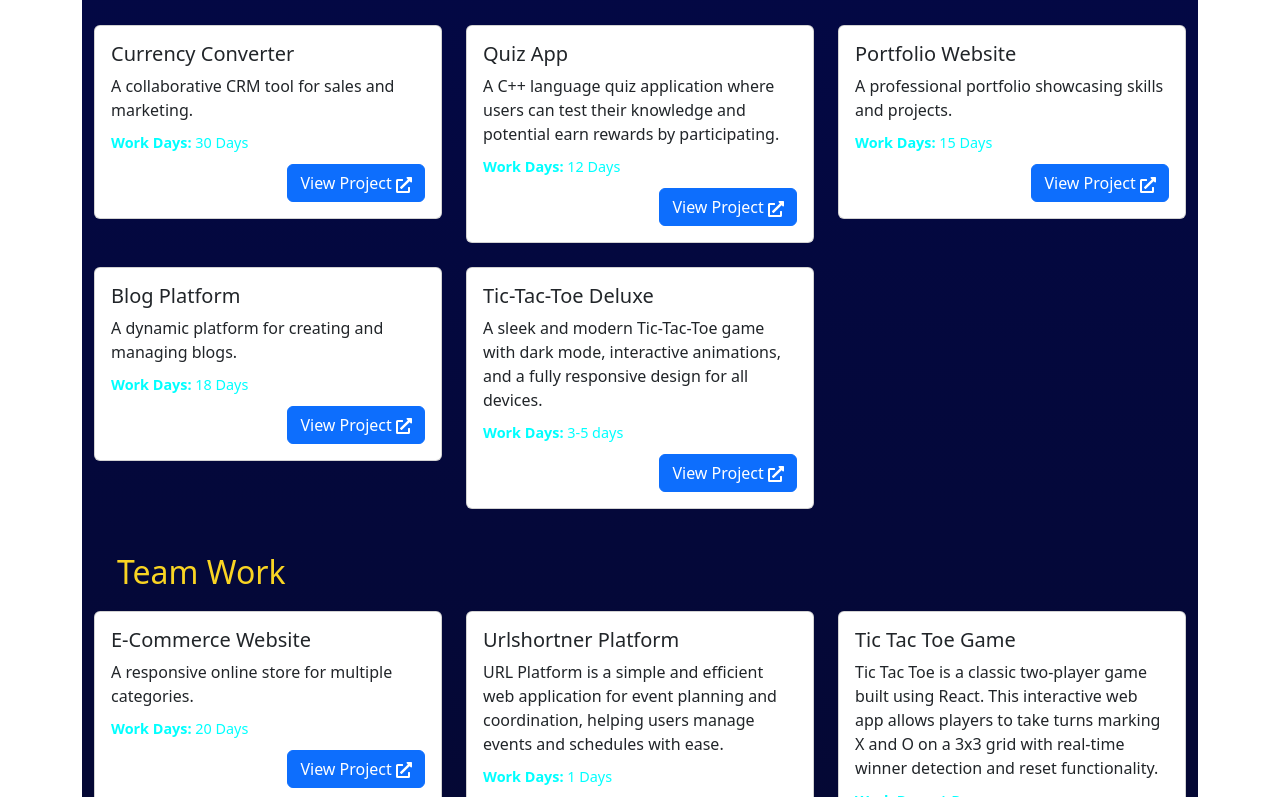
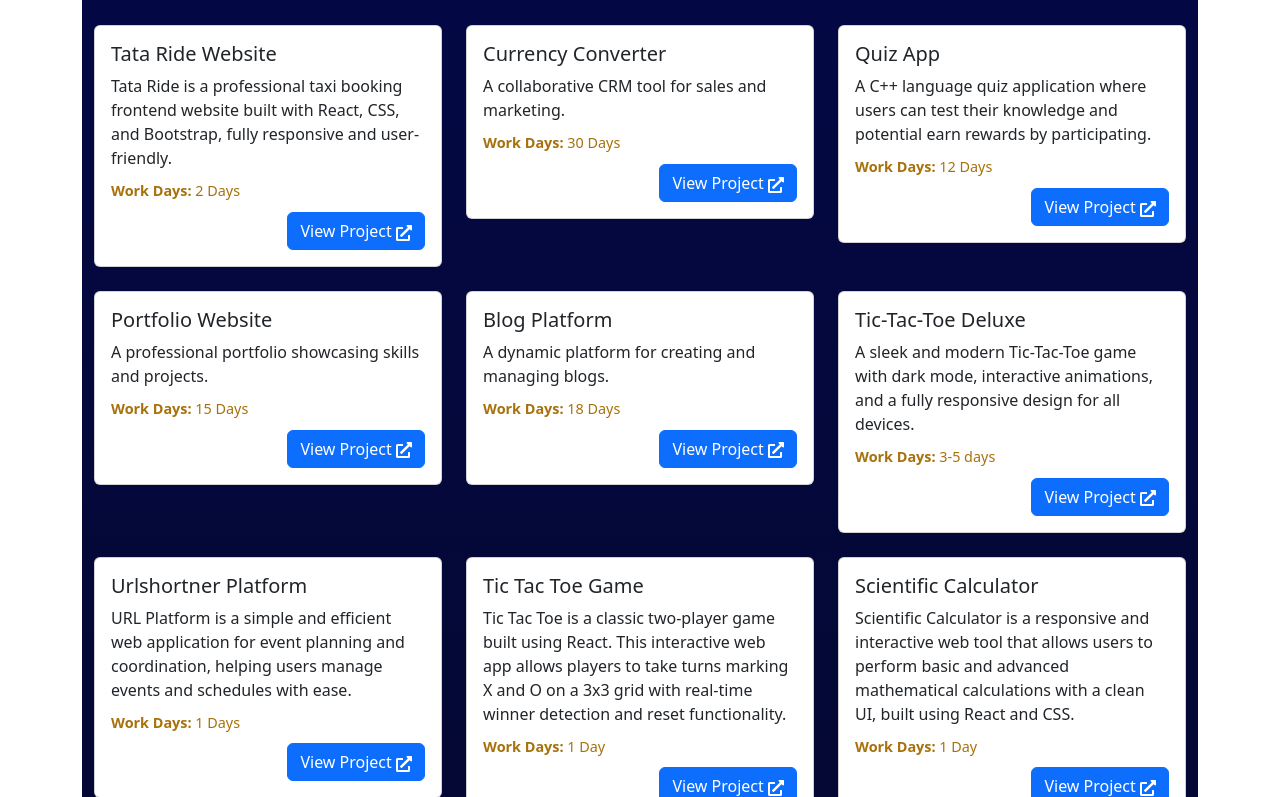
Before and after one commit to shahabdad/Porfolio, a React (Vite) app: page / in a window 1280 px wide. Shown: the part 1643-2440 px from the top of the page. Built offline with nearby package versions, Linux system fonts and the light colour scheme.

Commit message:
add another project

```diff
--- a/src/Components/Experience.css
+++ b/src/Components/Experience.css
@@ -50,7 +50,7 @@
   }
   .experience-card {
     background-color: #1a237e;
-    color: rgb(224, 195, 195);
+    color: rgb(211, 32, 32);
     border: none;
     border-radius: 8px;
     transition: transform 0.3s, box-shadow 0.3s, background-color 0.3s;
@@ -60,7 +60,7 @@
    .experience-card:hover {
     transform: translateY(-10px);
     box-shadow: 0 8px 15px rgba(0, 0, 0, 0.2);
-    background-color: #2a3d88;
+    background-color: #5364a7;
   }
   .card-title {
     font-size: 1.5rem;
@@ -73,7 +73,7 @@
   }
 .card-days {
     font-size: 0.9rem;
-    color: aqua;
+    color: rgb(167, 113, 12);
   }
   .view-link {
     text-decoration: none;
--- a/src/Components/Experience.jsx
+++ b/src/Components/Experience.jsx
@@ -4,6 +4,12 @@
 import "./Experience.css";
 const Experience = () => {
   const ownWork = [
+    {
+  name: "Tata Ride Website",
+  description: "Tata Ride is a professional taxi booking frontend website built with React, CSS, and Bootstrap, fully responsive and user-friendly.",
+  workDays: "2 Days",
+  viewLink: "https://ta-ta-ride.vercel.app/",
+},
      {
       name: "Currency Converter",
       description: "A collaborative CRM tool for sales and marketing.",
@@ -32,18 +38,8 @@
       description: "A sleek and modern Tic-Tac-Toe game with dark mode, interactive animations, and a fully responsive design for all devices.",
       workDays: "3-5 days",
       viewLink: "https://game-dad.vercel.app/"
-    }
-
-  ];
-    const teamWork = [
-      {
-      name: "E-Commerce Website",
-      description: "A responsive online store for multiple categories.",
-      workDays: "20 Days",
-      viewLink: "https://homazing.pk/?srsltid=AfmBOooutOs9at2e4lyC4SFFsMdGvDhEZ9tEgwpi6xqEco_5Ti60bsz1",
     },
-
-    {
+        {
       name: "Urlshortner Platform",
       description: "URL Platform is a simple and efficient web application for event planning and coordination, helping users manage events and schedules with ease.",
       workDays: "1 Days",
@@ -60,7 +56,18 @@
   description: "Scientific Calculator is a responsive and interactive web tool that allows users to perform basic and advanced mathematical calculations with a clean UI, built using React and CSS.",
   workDays: "1 Day",
   viewLink: "scientific-calculator-beta-beige.vercel.app",
-},
+}
+
+  ];
+    const teamWork = [
+      {
+      name: "E-Commerce Website",
+      description: "A responsive online store for multiple categories.",
+      workDays: "20 Days",
+      viewLink: "https://homazing.pk/?srsltid=AfmBOooutOs9at2e4lyC4SFFsMdGvDhEZ9tEgwpi6xqEco_5Ti60bsz1",
+    },
+
+
       {
         name: "Collaborative Learning App",
         description: "A platform for shared learning experiences.",
```
